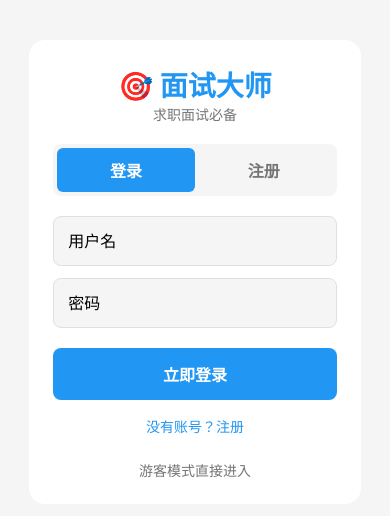
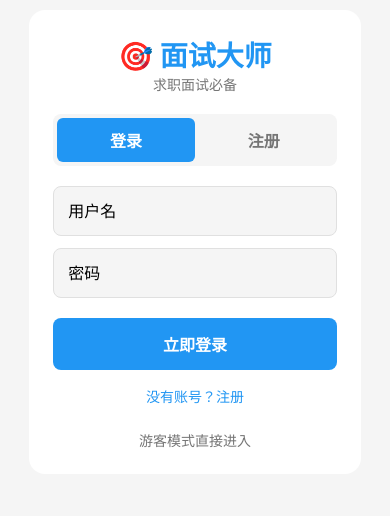
Before and after one commit to Kkwans/interview-master, a React Native app: screen / in a window 390 px wide. Shown: the top 516 px of the page. Built offline with nearby package versions, Linux system fonts and the light colour scheme.

Commit message:
fix: 减少顶部空白 marginTop 40→10

```diff
--- a/App.tsx
+++ b/App.tsx
@@ -132,7 +132,7 @@ function LoginScreen({ onLogin }) {
 
   return (
     <SafeAreaView style={styles.container}>
-      <View style={[styles.loginBox, { marginTop: 40 }]}>
+      <View style={[styles.loginBox, { marginTop: 10 }]}>
         <Text style={styles.title}>🎯 面试大师</Text>
         <Text style={styles.subtitle}>求职面试必备</Text>
         <View style={styles.tabRow}>
```
